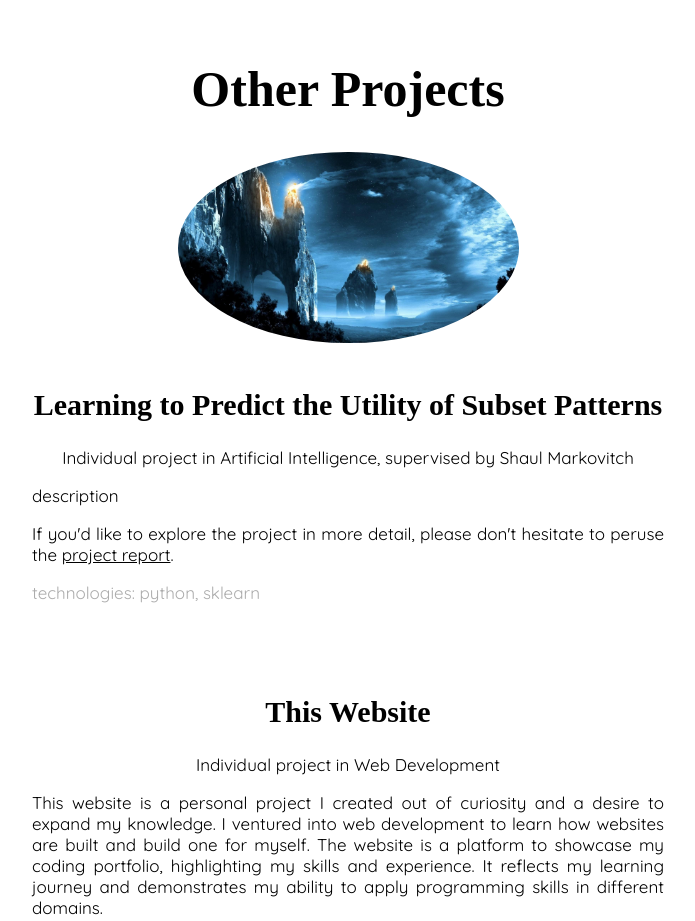
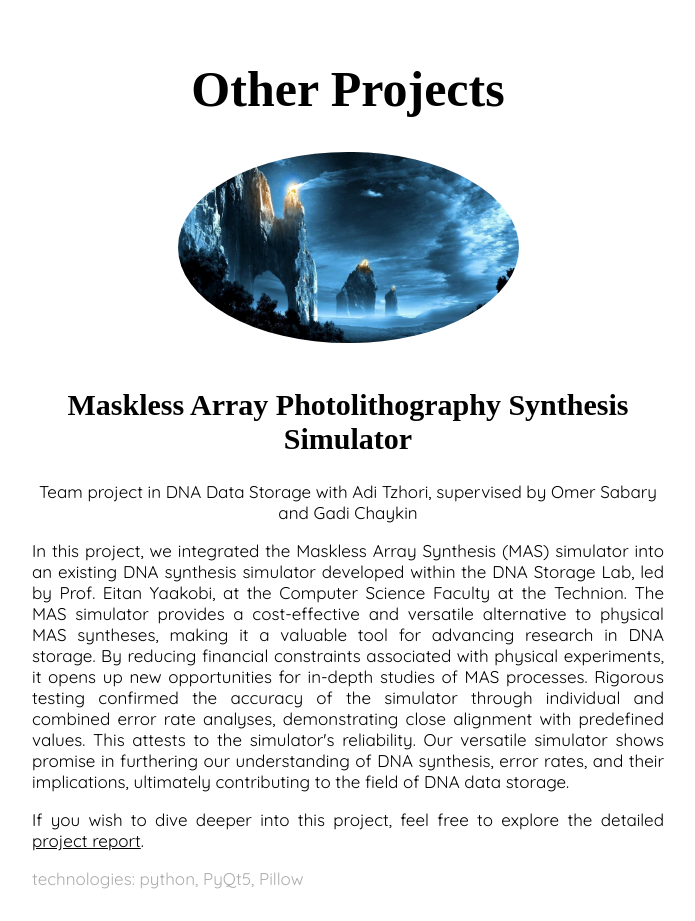
Before and after one commit to AnnaNovin/personal-website, a plain HTML site: page other-projects.html in a window 1280 px wide. Shown: the top 921 px of the page, without its empty margins (292-987 px from the left). Drawn offline with Linux system fonts and the light colour scheme; a web font is replaced by a local one.

Commit message:
finished writing about dna data storage project

```diff
--- a/other-projects.html
+++ b/other-projects.html
@@ -19,16 +19,20 @@
 <div class="projects-container" id="projects-container">
     <div class="project">
         <div class="project-details">
-            <h2 class="project-title">Learning to Predict the Utility of Subset Patterns</h2>
-            <h3 class="project-supervision">Individual project in Artificial Intelligence, supervised by Shaul Markovitch</h3>
+            <h2 class="project-title">Maskless Array Photolithography Synthesis Simulator</h2>
+            <h3 class="project-supervision">Team project in DNA Data Storage with Adi Tzhori, supervised by Omer Sabary and Gadi Chaykin</h3>
             <p class="project-description">
-                description
+                In this project, we integrated the Maskless Array Synthesis (MAS) simulator into an existing DNA synthesis simulator developed within the DNA Storage Lab, led by Prof. Eitan Yaakobi, at the Computer Science Faculty at the Technion.
+                The MAS simulator provides a cost-effective and versatile alternative to physical MAS syntheses, making it a valuable tool for advancing research in DNA storage.
+                By reducing financial constraints associated with physical experiments, it opens up new opportunities for in-depth studies of MAS processes.
+                Rigorous testing confirmed the accuracy of the simulator through individual and combined error rate analyses, demonstrating close alignment with predefined values.
+                This attests to the simulator's reliability. Our versatile simulator shows promise in furthering our understanding of DNA synthesis, error rates, and their implications, ultimately contributing to the field of DNA data storage.
             </p>
             <p class="project-description">
-                If you'd like to explore the project in more detail, please don't hesitate to peruse the <a href="project_reports/AI_Project_Report.pdf" target="_blank">project report</a>.
+                If you wish to dive deeper into this project, feel free to explore the detailed <a href="project_reports/DNA_Project_Report.pdf" target="_blank">project report</a>.
             </p>
             <p class="project-languages">
-                technologies: python, sklearn
+                technologies: python, PyQt5, Pillow
             </p>
 
         </div>
```
Also changed, not shown: 1 other file.
